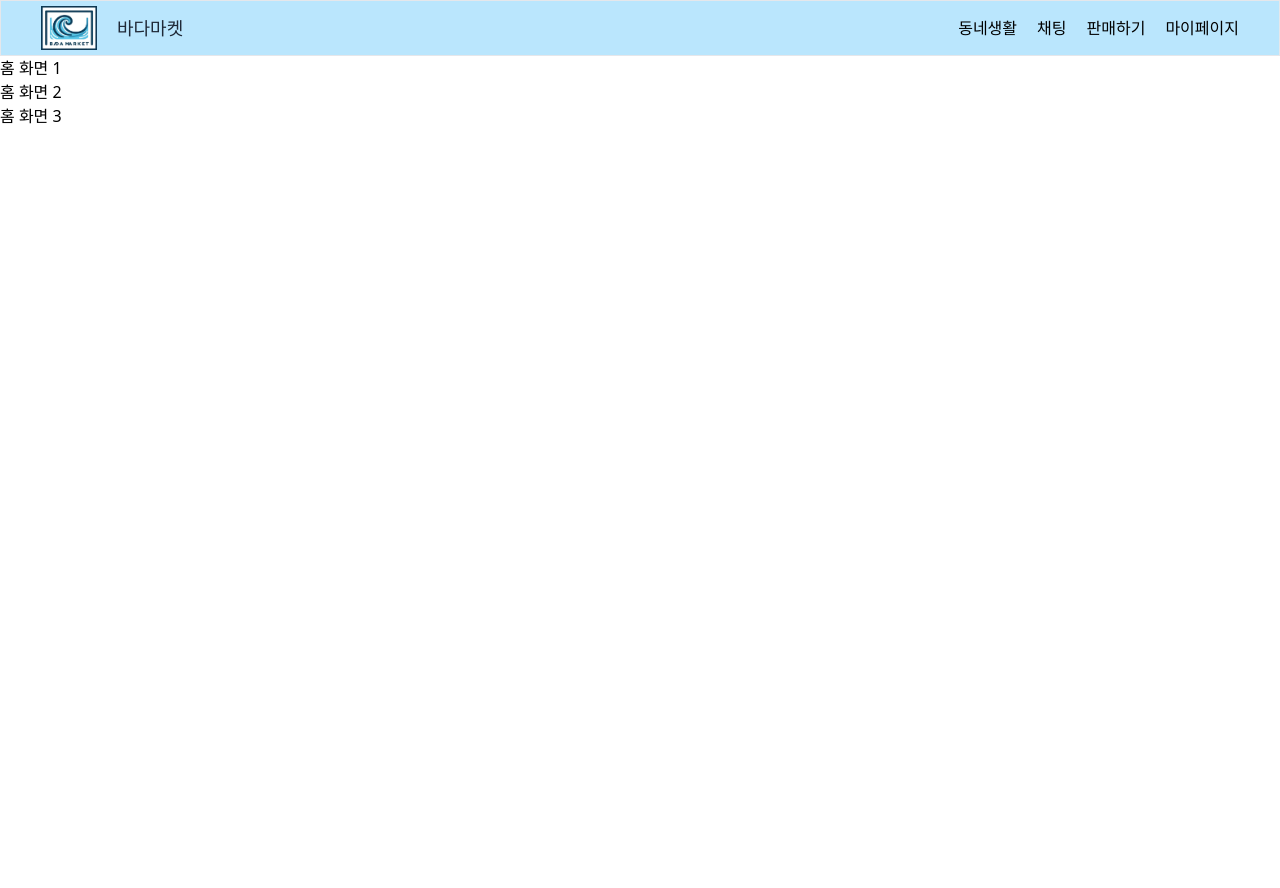
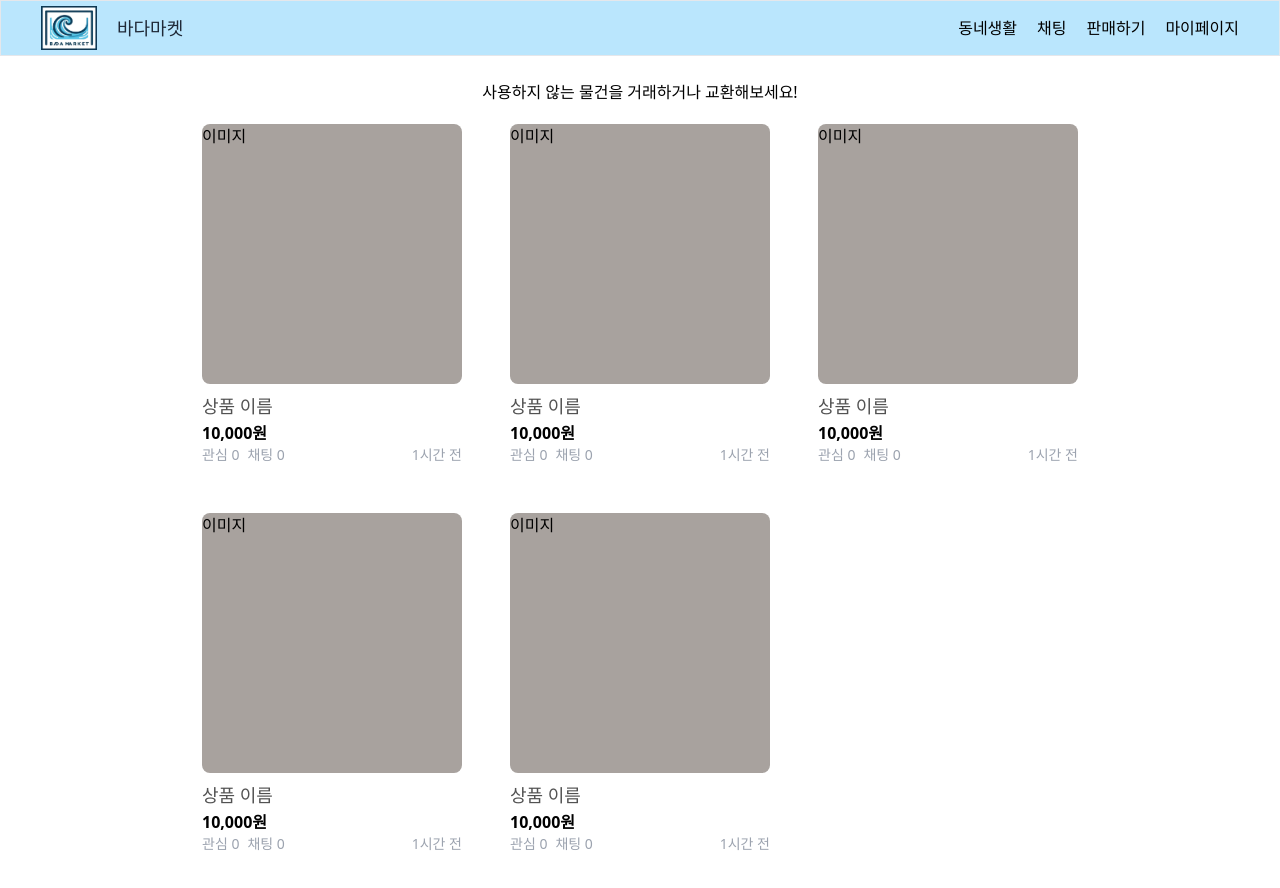
Before and after one commit to suneunkim/BADA-market, a Next.js app: page / in a window 1280 px wide. Shown: the top 888 px of the page. Before the commit the page ends 800 px from the top, so only its background shows below. Built offline with nearby package versions, Linux system fonts and the light colour scheme.

Commit message:
layout: 홈 상품 레이아웃 작업

```diff
--- a/src/app/layout.tsx
+++ b/src/app/layout.tsx
@@ -4,8 +4,8 @@
 import DeskTopNav from "@/components/Layout/DeskTopNav";
 
 export const metadata: Metadata = {
-  title: "Create Next App",
-  description: "Generated by create next app",
+  title: "바다 마켓",
+  description: "BADA market",
 };
 
 export default function RootLayout({
--- a/src/app/page.tsx
+++ b/src/app/page.tsx
@@ -1,11 +1,29 @@
+import Container from "@/components/Layout/Container";
+import ProductCard from "@/components/ProductCard";
 import Image from "next/image";
+// 홈 화면에서 만들것
+// mock 배열속 객체에 이미지와 상품 이름, 가격정도 보이게하고 레이아웃 만들기
+// 아이템은 한줄에 2개씩, sm이상은 3개씩
+//
+
+// 1. 로그인, 회원가입 페이지 UI
+// 2. prisma 스키마 설정
+// 3. 회원가입 기능, 로그인 시 세션 데이터 생성하기
 
 export default function Home() {
   return (
     <main>
-      <p>홈 화면 1</p>
-      <p>홈 화면 2</p>
-      <p>홈 화면 3</p>
+      <Container>
+        <p>사용하지 않는 물건을 거래하거나 교환해보세요!</p>
+        {/* 상품 목록 */}
+        <div className="grid grid-cols-2 gap-12 pb-10 pt-5 md:grid-cols-3">
+          <ProductCard />
+          <ProductCard />
+          <ProductCard />
+          <ProductCard />
+          <ProductCard />
+        </div>
+      </Container>
     </main>
   );
 }
--- /dev/null
+++ b/src/components/Layout/Container.tsx
@@ -0,0 +1,19 @@
+import React from "react";
+
+interface ContainerProps {
+  children: React.ReactNode;
+}
+
+const Container = ({ children }: ContainerProps) => {
+  return (
+    <div
+      className="mx-auto flex max-w-[1200px] flex-col items-center
+    px-2 py-6 sm:px-2 md:px-10 xl:px-20
+    "
+    >
+      {children}
+    </div>
+  );
+};
+
+export default Container;
--- a/src/components/Layout/MobileNav.tsx
+++ b/src/components/Layout/MobileNav.tsx
@@ -5,9 +5,9 @@
   const classes = "flex flex-col items-center space-y-2 hover:text-sky-500";
   return (
     <div className="mx-auto w-full max-w-xl">
-      <header className="fixed top-0 z-10 flex h-14 w-full max-w-xl items-center justify-center space-x-5 py-3 text-lg font-medium text-gray-800">
+      <header className="fixed top-0 z-10 flex h-14 w-full max-w-xl items-center justify-center space-x-5 bg-white py-3 text-lg font-medium text-gray-800">
         <img className="w-14" src="bada-market.png" alt="Logo" />
-        <p>바꿔쓰고 나눠쓰는 바다 마켓</p>
+        <p>바꿔쓰고 다시쓰는 바다 마켓</p>
       </header>
       <nav className="fixed bottom-0 flex w-full max-w-xl items-center justify-between border-t bg-white px-5 py-4 text-sm text-gray-800">
         <Link href="/">
--- /dev/null
+++ b/src/components/ProductCard.tsx
@@ -0,0 +1,21 @@
+import React from "react";
+
+const ProductCard = () => {
+  return (
+    <div className="w-[210px] sm:w-[260px]">
+      <div className="aspect-square w-full rounded-lg bg-stone-400">이미지</div>
+      {/* 상품 정보 */}
+      <div className="my-[1px] mt-2 text-lg text-neutral-600">상품 이름</div>
+      <div className="font-semibold">10,000원</div>
+      <div className="flex justify-between text-sm text-gray-400">
+        <div className="space-x-2">
+          <span>관심 0</span>
+          <span>채팅 0</span>
+        </div>
+        <div>1시간 전</div>
+      </div>
+    </div>
+  );
+};
+
+export default ProductCard;
```
